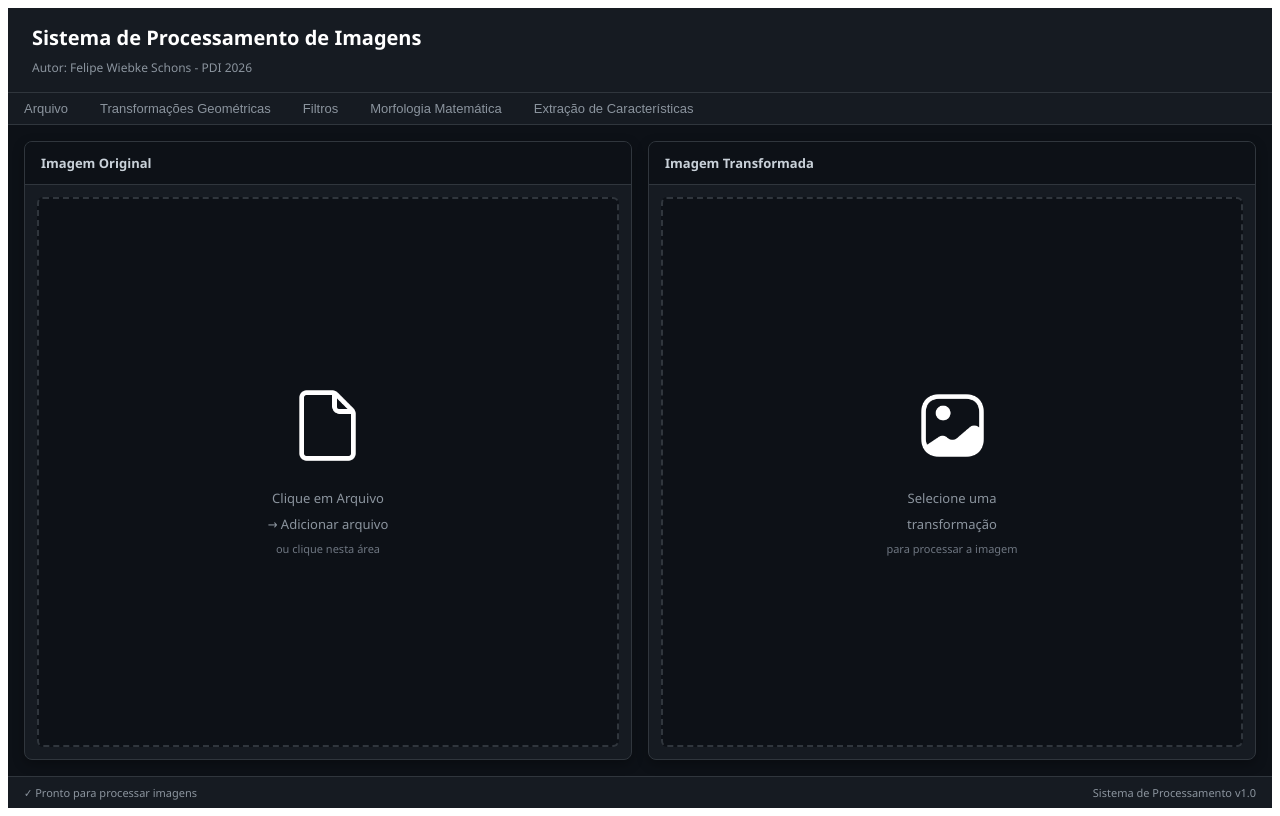
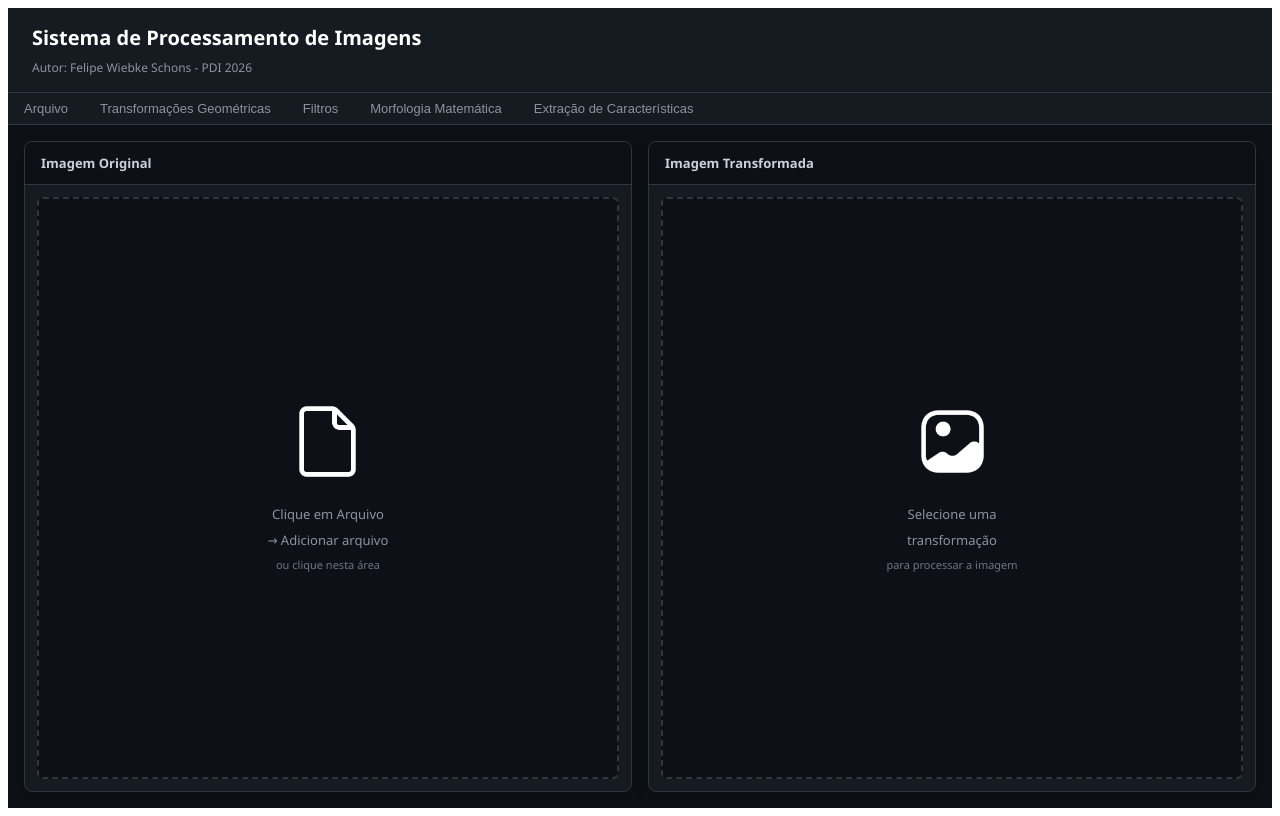
Before and after one commit to wsfelipe/photoshop-pdi, a React (Vite) app: page / in a window 1280 px wide. Built offline with nearby package versions, Linux system fonts and the light colour scheme.

Commit message:
feat: removed status bar

```diff
--- a/src/App.jsx
+++ b/src/App.jsx
@@ -2,7 +2,6 @@ import React, { useRef, useState } from 'react';
 import Header from './components/Header';
 import MenuBar from './components/MenuBar';
 import MainContent from './components/MainContent';
-import StatusBar from './components/StatusBar';
 import { styles } from './styles/appStyles';
 
 export default function App() {
@@ -10,7 +9,6 @@ export default function App() {
   const [hoverMenu, setHoverMenu] = useState(null);
   const [hoverItem, setHoverItem] = useState(null);
   const [selectedImage, setSelectedImage] = useState(null);
-  const [statusMessage] = useState('Pronto para processar imagens');
   const [toast, setToast] = useState(null);
   const fileInputRef = useRef(null);
   const toastTimeoutRef = useRef(null);
@@ -131,7 +129,6 @@ export default function App() {
         selectedImage={selectedImage}
         onOpenFilePicker={openFilePicker}
       />
-      <StatusBar message={statusMessage} />
     </div>
   );
 }
--- a/src/components/StatusBar.jsx
+++ /dev/null
@@ -1,11 +0,0 @@
-import React from 'react';
-import { styles } from '../styles/appStyles';
-
-export default function StatusBar({ message = 'Pronto para processar imagens' }) {
-  return (
-    <div style={styles.statusBar}>
-      <span>✓ {message}</span>
-      <span>Sistema de Processamento v1.0</span>
-    </div>
-  );
-}
--- a/src/styles/appStyles.js
+++ b/src/styles/appStyles.js
@@ -136,15 +136,6 @@ export const styles = {
     fontSize: '11px',
     margin: 0,
   },
-  statusBar: {
-    backgroundColor: '#161b22',
-    borderTop: '1px solid #30363d',
-    padding: '8px 16px',
-    color: '#8b949e',
-    fontSize: '11px',
-    display: 'flex',
-    justifyContent: 'space-between',
-  },
   toast: {
     position: 'fixed',
     right: '16px',
```
Also changed, not shown: src/functions/transformacoes/transladar/TransladarMenu.jsx (added), src/functions/transformacoes/transladar/transladar.js (added).
